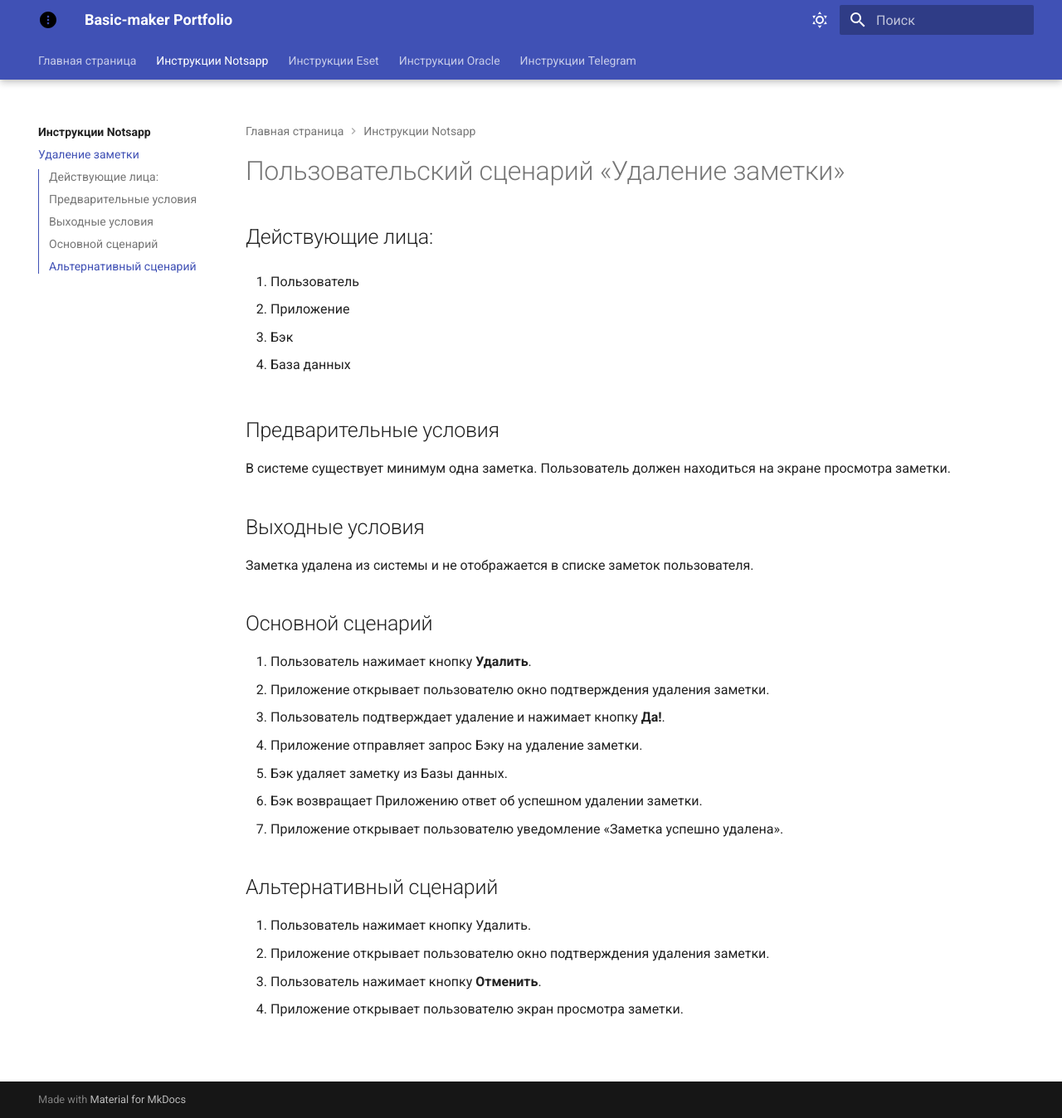
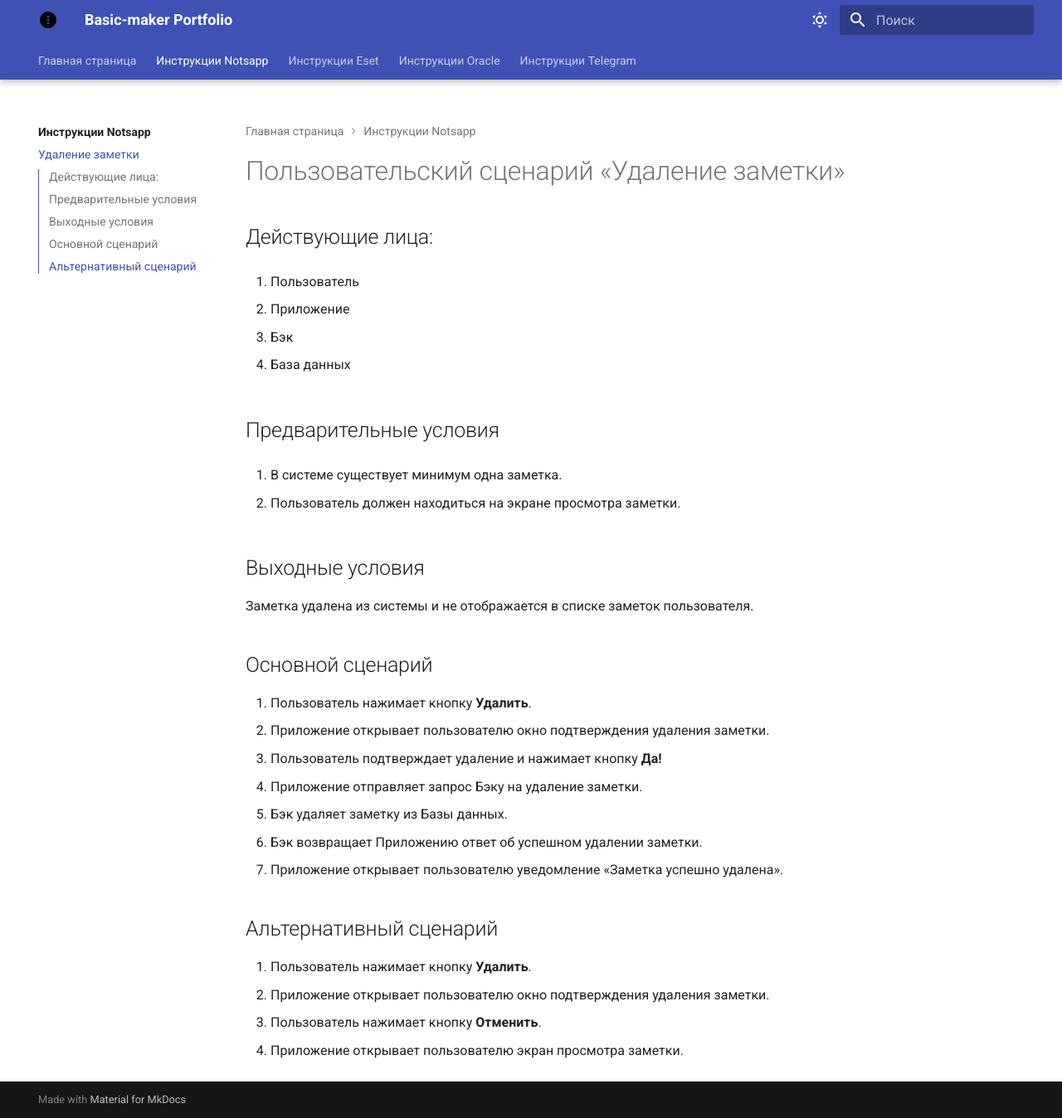
Before and after one commit to basic-maker/home-project, an MkDocs documentation site: the page built from docs/instruction_notsapp/notsapp_delete.md, in a window 1280 px wide and 1348 px high. Shown: the whole window at 83% size. Built offline with MkDocs 1.6.1 and Material for MkDocs 9.7.7, drawn with Linux system fonts in a browser that asks for light colours.

Commit message:
Исправлены опечатки

```diff
--- a/docs/instruction_notsapp/notsapp_delete.md
+++ b/docs/instruction_notsapp/notsapp_delete.md
@@ -23,7 +24,7 @@
 
 1. Пользователь нажимает кнопку **Удалить**.
 2. Приложение открывает пользователю окно подтверждения удаления заметки.
-3. Пользователь подтверждает удаление и нажимает кнопку **Да!**.
+3. Пользователь подтверждает удаление и нажимает кнопку **Да!**
 4. Приложение отправляет запрос Бэку на удаление заметки.
 3. Бэк удаляет заметку из Базы данных.
 4. Бэк возвращает Приложению ответ об успешном удалении заметки.
@@ -31,7 +32,7 @@
 
 ## Альтернативный сценарий
 
-1. Пользователь нажимает кнопку Удалить.
+1. Пользователь нажимает кнопку **Удалить**.
 2. Приложение открывает пользователю окно подтверждения удаления заметки.
 3. Пользователь нажимает кнопку **Отменить**.
 4. Приложение открывает пользователю экран просмотра заметки.
```
Also changed, not shown: other parts of docs/instruction_notsapp/notsapp_delete.md (+3 -2 lines).
